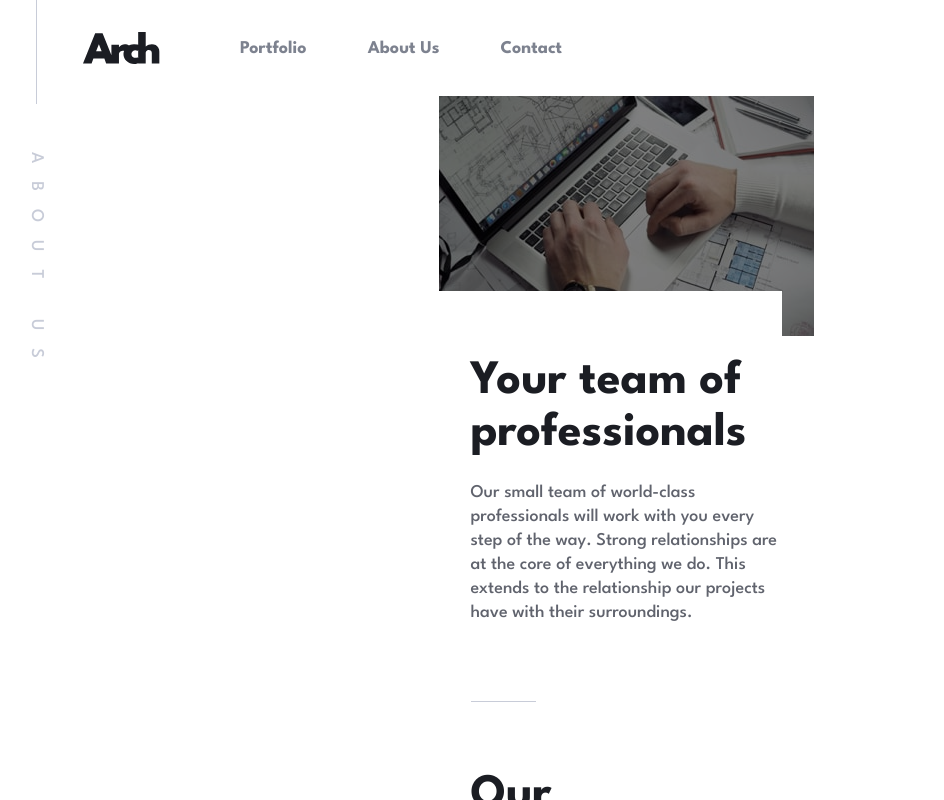
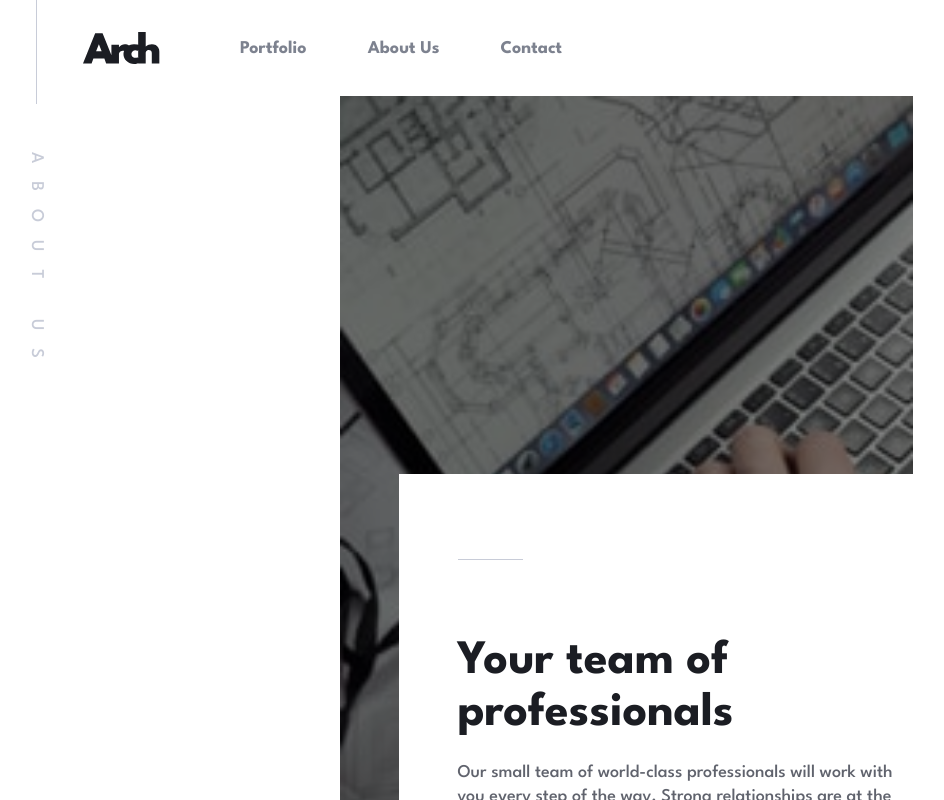
Before and after one commit to gigakhrz/arch-studio-multi-page-website, a Next.js app: page /about in a window 1280 px wide. Shown: the top 800 px of the page, without its empty margins (14-958 px from the left). Built offline with nearby package versions, Linux system fonts and the light colour scheme.

Commit message:
add tablet design

```diff
--- a/src/app/components/aboutChilds/Team.tsx
+++ b/src/app/components/aboutChilds/Team.tsx
@@ -2,13 +2,16 @@ import aboutImg from "../../../../public/assets/about/mobile/image-hero.jpg";
 
 const Team = (): JSX.Element => {
   return (
-    <div className="flex w-[375px] flex-col items-start justify-center gap-[20px] ">
-      <div className="relative w-full h-[240px] bg-aboutMob bg-no-repea bg-cover flex items-end justify-start ">
-        <div className="bg-white w-[343px] h-[45px] z-10"></div>
+    <div className="flex w-[375px] flex-col items-start justify-center gap-[20px] md:w-[573px]	md:relative ">
+      <div className="relative w-full h-[240px] bg-aboutMob bg-no-repeat bg-cover flex items-end justify-start md:w-[573px] md:h-[760px]">
+        <div className="bg-white w-[343px] h-[45px] z-10 md:hidden"></div>
         <div className="bg-black absolute w-full h-full left-0 top-0 opacity-50"></div>
       </div>
 
-      <div className="flex flex-col gap-[76px] items-start px-[32px]">
+      <div
+        className="flex flex-col gap-[76px] items-start px-[32px] md:absolute md:bg-[#FFFFFF] md:w-[515px] md:bottom-[-1px] md:right-[-1px]
+      md:pl-[59px] md:pr-0 md:flex-col-reverse"
+      >
         <div className="flex flex-col gap-[21px] w-full">
           <h1 className="text-[48px] leading-[52px] font-bold tracking=[-1.2px] text-[#1B1D23]">
             Your team of professionals
@@ -21,7 +24,7 @@ const Team = (): JSX.Element => {
           </p>
         </div>
 
-        <hr className="bg-[#C8CCD8] border-none w-[65px] h-[1px] " />
+        <hr className="bg-[#C8CCD8] border-none w-[65px] h-[1px] md:mt-[85px]" />
       </div>
     </div>
   );
```
